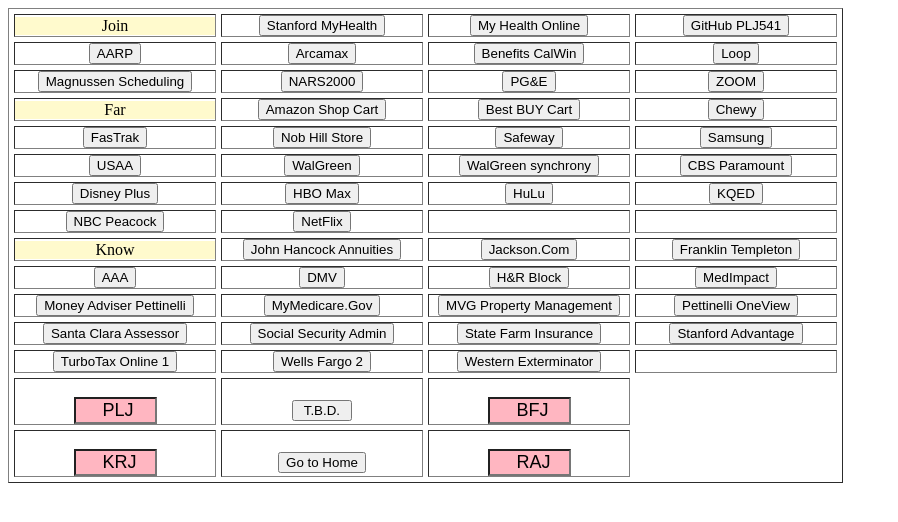
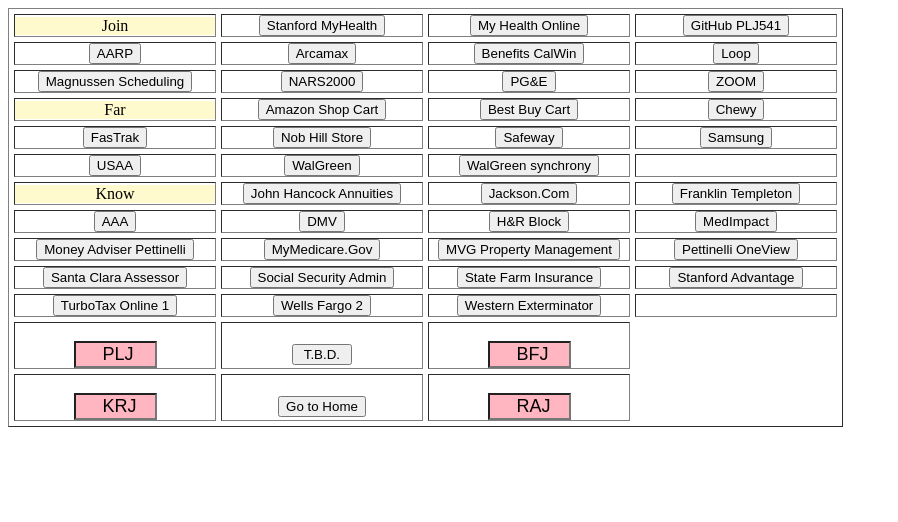
Before and after one commit to plj541/Tools, a plain HTML site: page Accounts.html in a window 1280 px wide. Shown: the whole page, without its empty margins (0-898 px from the left). Drawn offline with Linux system fonts and the light colour scheme.

Commit message:
Add files via upload
Remove links to Streaming apps

```diff
--- a/Accounts.html
+++ b/Accounts.html
@@ -164,8 +164,8 @@ function handleLink(aTbd) {
  'plj541@gmail.com', '',
  '', '')">
   </center></td>
-  <td width="200"><center><input type="button" value="Best BUY Cart"
- onclick="handleChoice('Best BUY Cart',
+  <td width="200"><center><input type="button" value="Best Buy Cart"
+ onclick="handleChoice('Best Buy Cart',
  'https://www.bestbuy.com/site/customer/myaccount',
  'plj541@gmail.com', '',
  '', '')">
@@ -222,53 +222,6 @@ function handleLink(aTbd) {
  'plj541@gmail.com', '',
  '', '')">
   </center></td>
-  <td width="200"><center><input type="button" value="CBS Paramount"
- onclick="handleChoice('CBS Paramount',
- 'https://www.paramountplus.com/account/signin/',
- 'plj541@gmail.com', '',
- '', '')">
-  </center></td>
- </tr>
- <tr>
-  <td width="200"><center><input type="button" value="Disney Plus"
- onclick="handleChoice('Disney Plus',
- 'https://www.disneyplus.com/login',
- 'plj541@gmail.com', '',
- '', '')">
-  </center></td>
-  <td width="200"><center><input type="button" value="HBO Max"
- onclick="handleChoice('HBO Max',
- 'https://www.hbomax.com/tv-sign-in',
- 'plj541@gmail.com', '',
- '', '')">
-  </center></td>
-  <td width="200"><center><input type="button" value="HuLu"
- onclick="handleChoice('HuLu',
- 'https://auth.hulu.com/web/login',
- 'plj541@gmail.com', '',
- '', '')">
-  </center></td>
-  <td width="200"><center><input type="button" value="KQED"
- onclick="handleChoice('KQED',
- 'http://www.kqed.org/',
- 'plj541@gmail.com', '',
- '', '')">
-  </center></td>
- </tr>
- <tr>
-  <td width="200"><center><input type="button" value="NBC Peacock"
- onclick="handleChoice('NBC Peacock',
- 'https://www.peacocktv.com/signin?return=%2Faccount%2Fplans',
- 'plj541@gmail.com', '',
- '', '')">
-  </center></td>
-  <td width="200"><center><input type="button" value="NetFlix"
- onclick="handleChoice('NetFlix',
- 'https://www.netflix.com/login',
- 'plj541@gmail.com', '',
- '', '')">
-  </center></td>
-  <td width="200"></td>
   <td width="200"></td>
  </tr>
  <tr>
```
